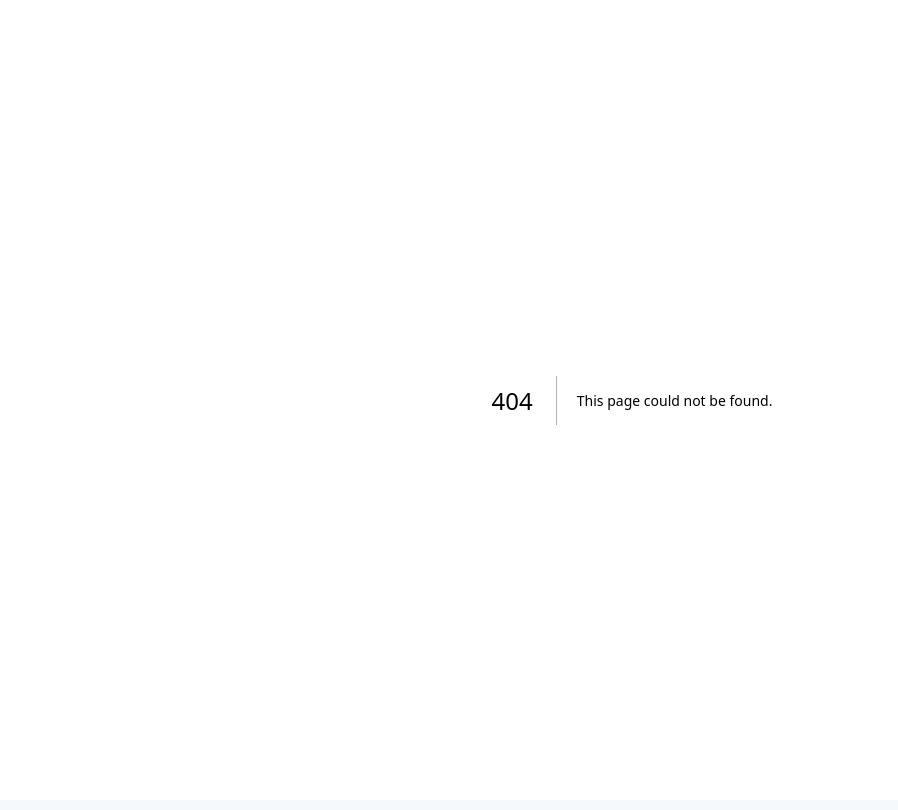
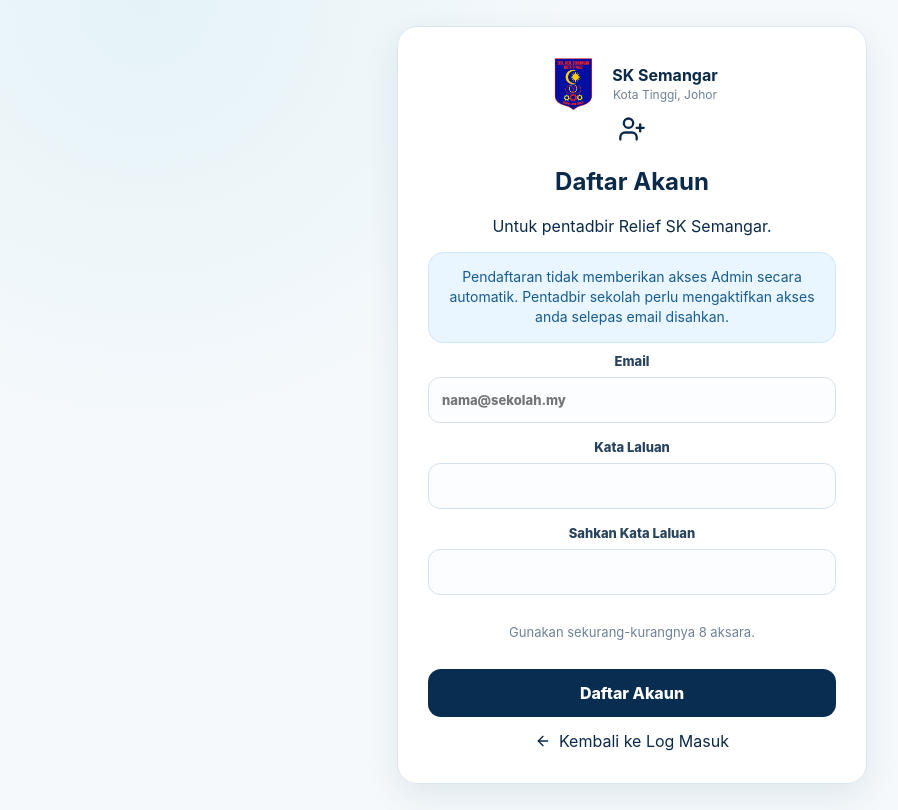
Before and after one commit to Papazola89-bot/e-ReliefSKS, a Next.js app: page /admin/signup in a window 1280 px wide. Before the commit this address had no page. Shown: the whole page, without its empty margins (8-906 px from the left). Built offline with nearby package versions, Linux system fonts and the light colour scheme; no server answers.

Commit message:
feat: add self-registration with email verification and pending admin access

```diff
--- a/app/admin/login/actions.ts
+++ b/app/admin/login/actions.ts
@@ -15,6 +15,9 @@ export async function login(formData: FormData) {
   const { data, error } = await supabase.auth.signInWithPassword({ email, password });
 
   if (error) {
+    if (error.code === 'email_not_confirmed') {
+      redirect(`/admin/login?error=${encodeURIComponent('Sahkan email melalui pautan pengesahan sebelum log masuk.')}`);
+    }
     redirect(`/admin/login?error=${encodeURIComponent('Email atau kata laluan tidak sah')}`);
   }
 
@@ -22,7 +25,7 @@ export async function login(formData: FormData) {
     .select('app_role,active').eq('auth_user_id', data.user!.id).single();
   if (!profile?.active || profile.app_role !== 'ADMIN') {
     await supabase.auth.signOut();
-    redirect('/admin/login?error=Akaun%20ini%20bukan%20pentadbir%20aktif');
+    redirect(`/admin/login?error=${encodeURIComponent('Akses Admin belum aktif. Hubungi pentadbir sekolah untuk pengaktifan akaun.')}`);
   }
   redirect('/admin');
 }
--- a/app/admin/login/page.tsx
+++ b/app/admin/login/page.tsx
@@ -7,9 +7,9 @@ import { login } from './actions';
 export default async function AdminLoginPage({
   searchParams,
 }: {
-  searchParams: Promise<{ error?: string }>;
+  searchParams: Promise<{ error?: string; message?: string }>;
 }) {
-  const { error } = await searchParams;
+  const { error, message } = await searchParams;
 
   return (
     <main className="loginPage">
@@ -19,11 +19,13 @@ export default async function AdminLoginPage({
         <h1>Admin Login</h1>
         <p>Untuk pentadbir Relief SK Semangar.</p>
         {error ? <div className="notice warning">{error}</div> : null}
+        {message ? <div className="notice info" role="status">{message}</div> : null}
         <form action={login}>
           <label>Email<input name="email" autoComplete="username" type="email" placeholder="admin@sekolah.my" required /></label>
           <label>Kata Laluan<input name="password" autoComplete="current-password" type="password" placeholder="••••••••" required /></label>
           <SubmitButton>Log Masuk</SubmitButton>
         </form>
+        <Link href="/admin/signup" className="button secondary full" style={{ marginTop: 16 }}>Daftar Akaun (Sign Up)</Link>
         <Link href="/" className="textLink"><ArrowLeft size={16} /> Kembali</Link>
       </section>
     </main>
--- /dev/null
+++ b/app/admin/signup/actions.ts
@@ -0,0 +1,39 @@
+'use server';
+
+import { redirect } from 'next/navigation';
+import { createClient } from '@/lib/supabase/server';
+
+function fail(message: string): never {
+  redirect(`/admin/signup?error=${encodeURIComponent(message)}`);
+}
+
+export async function signup(formData: FormData) {
+  const email = String(formData.get('email') ?? '').trim();
+  const password = String(formData.get('password') ?? '');
+  const confirmation = String(formData.get('confirmPassword') ?? '');
+
+  if (email.length > 254 || !/^[^\s@]+@[^\s@]+\.[^\s@]+$/.test(email)) {
+    fail('Masukkan alamat email yang sah.');
+  }
+  if (password.length < 8 || password.length > 128) {
+    fail('Kata laluan mesti mengandungi 8 hingga 128 aksara.');
+  }
+  if (password !== confirmation) fail('Pengesahan kata laluan tidak sepadan.');
+
+  const supabase = await createClient();
+  const { data, error } = await supabase.auth.signUp({ email, password });
+  if (error) {
+    if (error.code === 'email_address_not_authorized') {
+      fail('Penghantaran email pengesahan belum tersedia untuk alamat ini. Hubungi pentadbir sekolah untuk menyediakan akaun.');
+    }
+    if (error.status === 429 || error.code === 'over_email_send_rate_limit') {
+      fail('Terlalu banyak permintaan. Sila cuba semula sebentar lagi.');
+    }
+    if (error.code === 'weak_password') fail('Kata laluan terlalu lemah. Gunakan kata laluan yang lebih kuat.');
+    fail('Pendaftaran tidak berjaya. Cuba semula atau hubungi pentadbir sekolah. Jika sudah berdaftar, kembali ke Log Masuk.');
+  }
+
+  // Account creation never grants a role or writes user_profiles.
+  if (data.session) await supabase.auth.signOut();
+  redirect('/admin/signup?submitted=1');
+}
--- /dev/null
+++ b/app/admin/signup/page.tsx
@@ -0,0 +1,38 @@
+import Link from 'next/link';
+import { ArrowLeft, UserPlus } from 'lucide-react';
+import { SchoolBrand } from '@/components/SchoolBrand';
+import { SubmitButton } from '@/components/SubmitButton';
+import { signup } from './actions';
+
+export default async function SignupPage({
+  searchParams,
+}: {
+  searchParams: Promise<{ error?: string; submitted?: string }>;
+}) {
+  const { error, submitted } = await searchParams;
+
+  return (
+    <main className="loginPage">
+      <section className="loginCard blockCard">
+        <div className="loginBrand"><SchoolBrand /></div>
+        <div className="iconBubble"><UserPlus size={28} /></div>
+        <h1>Daftar Akaun</h1>
+        <p>Untuk pentadbir Relief SK Semangar.</p>
+        <div className="notice info">Pendaftaran tidak memberikan akses Admin secara automatik. Pentadbir sekolah perlu mengaktifkan akses anda selepas email disahkan.</div>
+        {error ? <div className="notice warning" role="alert">{error}</div> : null}
+        {submitted ? (
+          <div className="notice info" role="status">Permintaan pendaftaran diterima. Semak peti masuk dan folder spam untuk pautan pengesahan. Jika email ini sudah didaftarkan, gunakan akaun sedia ada. Selepas email disahkan, hubungi pentadbir sekolah untuk pengaktifan akses Admin.</div>
+        ) : (
+          <form action={signup}>
+            <label>Email<input name="email" autoComplete="email" type="email" required maxLength={254} placeholder="nama@sekolah.my" /></label>
+            <label>Kata Laluan<input name="password" autoComplete="new-password" type="password" required minLength={8} maxLength={128} /></label>
+            <label>Sahkan Kata Laluan<input name="confirmPassword" autoComplete="new-password" type="password" required minLength={8} maxLength={128} /></label>
+            <p className="microNote">Gunakan sekurang-kurangnya 8 aksara.</p>
+            <SubmitButton>Daftar Akaun</SubmitButton>
+          </form>
+        )}
+        <Link href="/admin/login" className="textLink"><ArrowLeft size={16} /> Kembali ke Log Masuk</Link>
+      </section>
+    </main>
+  );
+}
```
Also changed, not shown: 1 other file (tests, documents, lock files or other folders).
